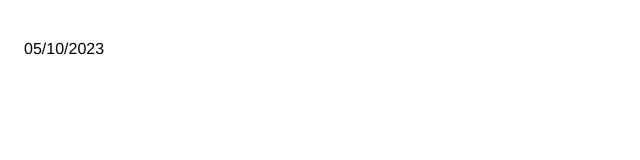
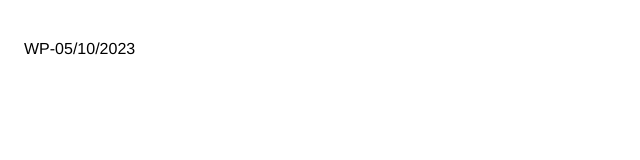
Before and after one commit to WPPROJETOS/html, a plain HTML site: page index.html in a window 1280 px wide. Shown: the full height of the page, 0-640 px from the left. Drawn offline with Linux system fonts and the light colour scheme.

Commit message:
Update index.html

```diff
--- a/index.html
+++ b/index.html
@@ -14,7 +14,7 @@
 </head>
 
 <body>
-  <p>05/10/2023</p>
+  <p>WP-05/10/2023</p>
 
 </body>
 
```
